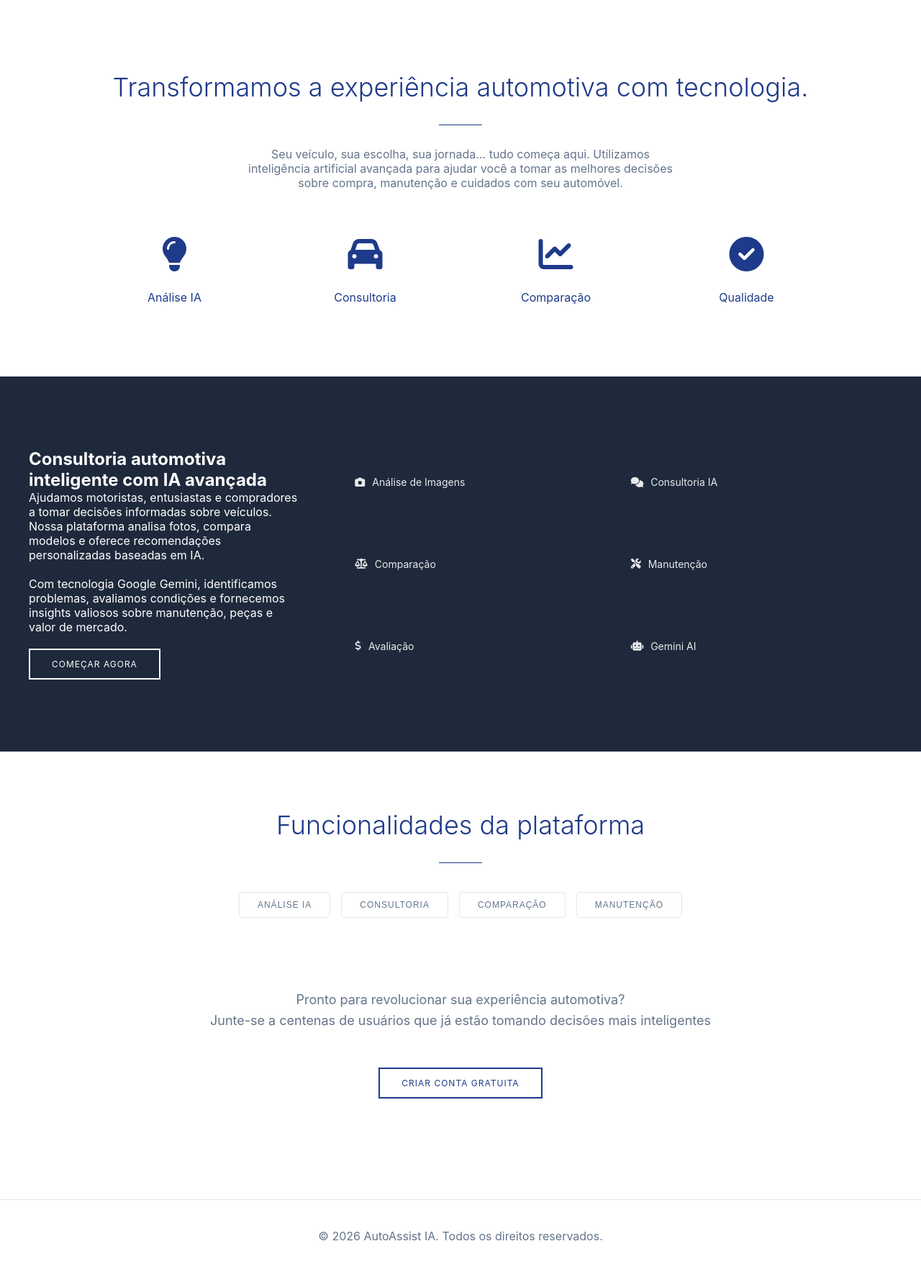
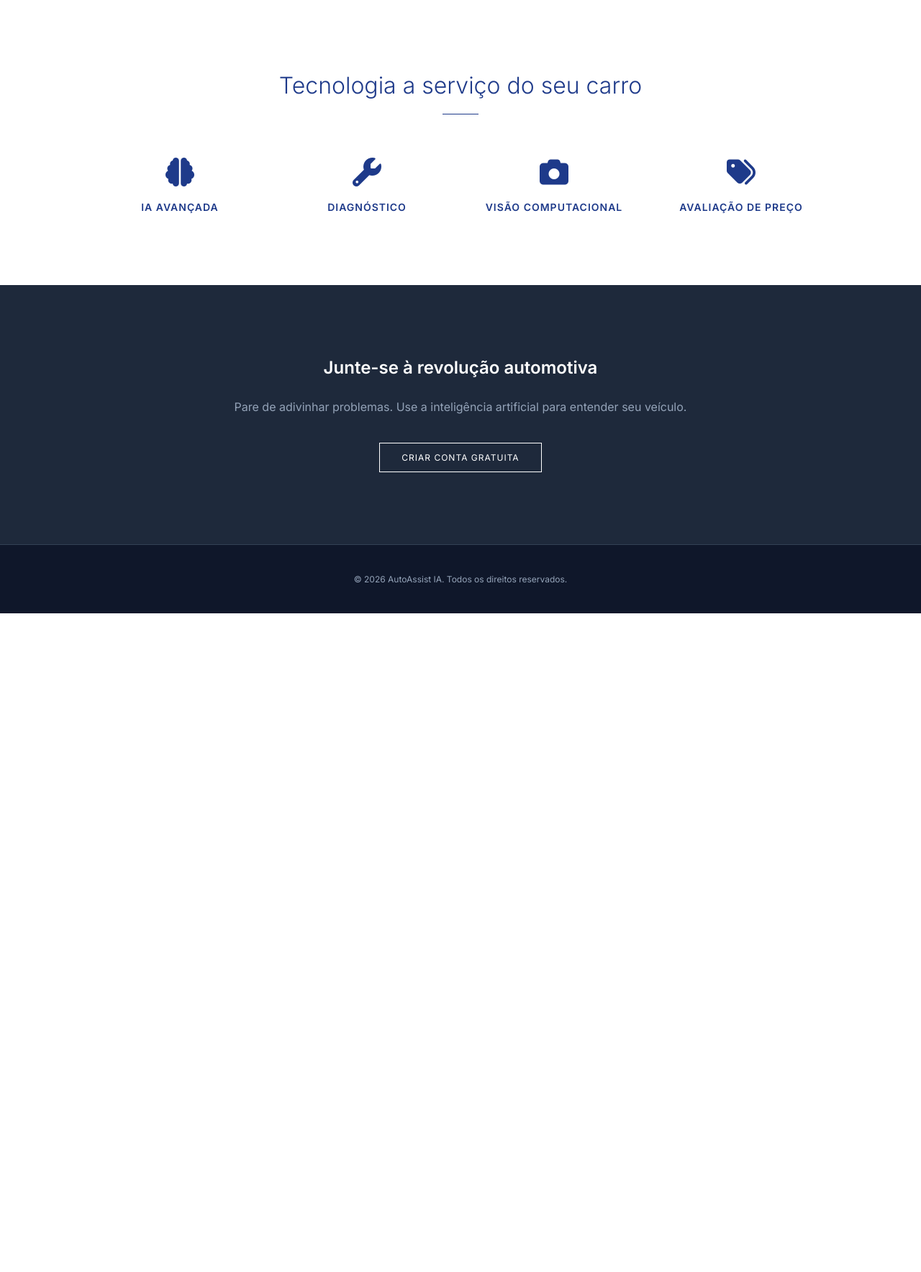
Before and after one commit to DrkCde15/AutoAssis, a Flask app: page / in a window 1280 px wide. Shown: the part 801-2568 px from the top of the page at 72% size. After the commit the page ends 1653 px from the top, so only its background shows below. Run offline with Flask 3, Linux system fonts and the light colour scheme; parts of the project's set-up code (start-up, migrations or seed data) failed here and were passed over.

Commit message:
feat: Melhoria na navegação e experiência do usuário

```diff
--- a/app.py
+++ b/app.py
@@ -24,7 +24,7 @@ from vision_ai import analisar_imagem
 # LOGGING
 # ======================================================
 logging.basicConfig(
-    level=logging.INFO,
+    level=logging.DEBUG,
     format='%(asctime)s - %(name)s - %(levelname)s - %(message)s'
 )
 logger = logging.getLogger(__name__)
@@ -229,6 +229,14 @@ def chat_page():
     except:
         return jsonify(error="Página não encontrada"), 404
 
+@app.route("/perfil", methods=["GET"])
+def perfil_page():
+    try:
+        return render_template("perfil.html")
+    except Exception as e:
+        logger.error(f"Erro ao carregar página de perfil: {e}", exc_info=True)
+        return jsonify(error="Página de perfil não encontrada"), 404
+
 # ======================================================
 # AUTH
 # ======================================================
@@ -312,10 +320,13 @@ def login():
 @jwt_required()
 def get_user_info():
     try:
-        user_id = int(get_jwt_identity())
+        current_user_identity = get_jwt_identity()
+
+        user_id = int(current_user_identity)
         user = get_user_by_id(user_id)
 
         if not user:
+            logger.warning(f"Usuário com ID {user_id} não encontrado após validação JWT.")
             return jsonify(error="Usuário não encontrado"), 404
 
         return jsonify({
@@ -325,7 +336,7 @@ def get_user_info():
             "data_criacao": user["data_criacao"].isoformat() if hasattr(user["data_criacao"], 'isoformat') else str(user["data_criacao"])
         }), 200
     except Exception as e:
-        logger.error(f"Erro ao buscar usuário: {e}", exc_info=True)
+        logger.error(f"Erro ao buscar usuário na rota /api/user: {e}", exc_info=True)
         return jsonify(error="Erro ao buscar informações"), 500
 
 @app.route("/api/logout", methods=["POST"])
--- a/templates/home.html
+++ b/templates/home.html
@@ -3,11 +3,20 @@
 <head>
     <meta charset="UTF-8">
     <meta name="viewport" content="width=device-width, initial-scale=1.0">
-    <title>AutoAssist IA - Seu Consultor Automotivo Inteligente</title>
+    <title>AutoAssist IA - Seu Consultor Automotivo</title>
 
     <link href="https://cdnjs.cloudflare.com/ajax/libs/font-awesome/6.4.0/css/all.min.css" rel="stylesheet">
+    <link href="https://fonts.googleapis.com/css2?family=Inter:wght@300;400;600&display=swap" rel="stylesheet">
 
     <style>
+        :root {
+            --primary-dark: #0f172a;
+            --secondary-dark: #1e293b;
+            --accent-blue: #1e3a8a;
+            --text-gray: #94a3b8;
+            --white: #ffffff;
+        }
+
         * {
             margin: 0;
             padding: 0;
@@ -15,14 +24,15 @@
         }
 
         body {
-            font-family: -apple-system, BlinkMacSystemFont, 'Segoe UI', Roboto, Oxygen, Ubuntu, Cantarell, sans-serif;
-            color: #1e3a8a;
+            font-family: 'Inter', sans-serif;
+            color: var(--accent-blue);
             overflow-x: hidden;
+            background-color: var(--primary-dark);
         }
 
-        /* Hero */
+        /* Hero Section */
         .hero {
-            background: linear-gradient(rgba(15, 23, 42, 0.75), rgba(30, 58, 138, 0.75)),
+            background: linear-gradient(rgba(15, 23, 42, 0.8), rgba(30, 58, 138, 0.8)),
                         url('https://images.unsplash.com/photo-1492144534655-ae79c964c9d7?q=80&w=1920');
             background-size: cover;
             background-position: center;
@@ -100,304 +135,249 @@
             font-size: 11px;
             letter-spacing: 2px;
             text-transform: uppercase;
+            transition: opacity 0.3s;
+            cursor: pointer;
         }
 
         .nav-link:hover {
             opacity: 0.7;
         }
 
-        .nav-logo-minimal {
-            width: 40px;
-            height: 40px;
-            border: 2px solid white;
-            display: flex;
-            align-items: center;
-            justify-content: center;
-            font-weight: bold;
+        .btn-minimal {
+            border: 1px solid white;
+            padding: 12px 30px;
+            color: white;
+            text-decoration: none;
+            text-transform: uppercase;
+            font-size: 12px;
+            letter-spacing: 1px;
+            transition: all 0.3s ease;
+            display: inline-block;
+        }
+
+        .btn-minimal:hover {
+            background: white;
+            color: var(--primary-dark);
         }
 
         /* Sections */
         .white-section {
+            background: white;
             padding: 100px 20px;
             text-align: center;
         }
 
-        .section-title-minimal {
-            font-size: 36px;
-            font-weight: 300;
-        }
-
-        .divider {
-            width: 60px;
-            height: 1px;
-            background: #1e3a8a;
-            margin: 30px auto;
-        }
-
-        .section-text {
-            max-width: 600px;
-            margin: 0 auto 60px;
-            color: #64748b;
-        }
-
-        /* Features */
-        .features-grid {
-            display: grid;
-            grid-template-columns: repeat(4, 1fr);
-            gap: 60px;
-            max-width: 1000px;
-            margin: auto;
-        }
-
-        .feature-icon-minimal {
-            font-size: 48px;
-            margin-bottom: 20px;
-        }
-
-        /* Dark Section */
         .dark-section {
-            background: #1e293b;
+            background: var(--secondary-dark);
             color: white;
             padding: 100px 20px;
         }
 
-        .dark-content {
-            max-width: 1200px;
-            margin: auto;
+        .features-grid {
             display: grid;
-            grid-template-columns: 1fr 2fr;
-            gap: 80px;
+            grid-template-columns: repeat(auto-fit, minmax(200px, 1fr));
+            gap: 40px;
+            max-width: 1000px;
+            margin: 60px auto 0;
         }
 
-        .logos-grid {
-            display: grid;
-            grid-template-columns: repeat(2, 1fr);
-            gap: 20px;
+        .feature-item i {
+            font-size: 40px;
+            margin-bottom: 20px;
+            color: var(--accent-blue);
         }
 
-        .logo-item {
-            display: flex;
-            align-items: center;
-            gap: 10px;
+        .feature-title {
+            font-weight: 600;
+            text-transform: uppercase;
+            letter-spacing: 1px;
             font-size: 14px;
-            opacity: 0.9;
         }
 
-        .btn-minimal {
-            border: 2px solid white;
-            padding: 12px 30px;
-            color: white;
-            text-decoration: none;
-            display: inline-block;
-            text-transform: uppercase;
+        /* Footer */
+        footer {
+            background: var(--primary-dark);
+            color: var(--text-gray);
+            text-align: center;
+            padding: 40px;
             font-size: 12px;
-            letter-spacing: 1px;
-            margin-top: 20px;
-            transition: all 0.3s ease;
+            border-top: 1px solid #334155;
         }
 
-        .btn-minimal:hover {
-            background: white;
-            color: #1e293b;
+        /* Responsividade */
+        @media (max-width: 768px) {
+            .hero h1 { font-size: 40px; letter-spacing: 5px; }
+            .nav-container { flex-direction: column; gap: 20px; }
+            .nav-logo-minimal { position: relative; left: auto; transform: none; margin-bottom: 10px; }
+            .nav-links-right { margin-left: 0; }
         }
 
-        /* --- NOVOS ESTILOS DOS BOTÕES DE FILTRO --- */
-        .recent-work {
-            padding: 80px 20px;
-            text-align: center;
-        }
-
-        .filter-buttons {
-            display: flex;
-            justify-content: center; /* Centraliza horizontalmente */
-            flex-wrap: wrap;
-            gap: 15px;
-            margin: 40px 0;
-        }
-
-        .filter-btn {
-            background: transparent;
-            border: 1px solid #e2e8f0;
-            padding: 10px 25px;
-            font-size: 12px;
-            letter-spacing: 1px;
-            text-transform: uppercase;
-            cursor: pointer;
-            transition: all 0.3s ease;
-            color: #64748b;
-            border-radius: 4px;
-        }
-
-        .filter-btn:hover {
-            border-color: #1e3a8a;
-            color: #1e3a8a;
-        }
-
-        .filter-btn.active {
-            background: #1e3a8a;
-            border-color: #1e3a8a;
-            color: white;
-        }
-        /* ------------------------------------------ */
-
-        /* Footer */
-        .footer {
-            padding: 40px 20px;
-            text-align: center;
-            border-top: 1px solid #e2e8f0;
-            color: #64748b;
-        }
-
-        /* Responsive */
-        @media (max-width: 968px) {
-            .features-grid { grid-template-columns: repeat(2, 1fr); }
-            .dark-content { grid-template-columns: 1fr; }
-        }
-
-        @media (max-width: 640px) {
-            .features-grid { grid-template-columns: 1fr; }
-            .hero h1 { font-size: 36px; letter-spacing: 5px; }
-            .nav-menu { gap: 15px; }
-            .nav-link { font-size: 9px; }
+        @keyframes fadeIn {
+            from { opacity: 0; transform: translateY(20px); }
+            to { opacity: 1; transform: translateY(0); }
         }
     </style>
 </head>
+<body>
 
-<body>
     <nav class="navbar">
         <div class="nav-container">
-            <div class="nav-menu">
-                <a href="/" class="nav-link">Home</a>
-                <a href="#services" class="nav-link">Services</a>
-                <a href="#portfolio" class="nav-link">Portfolio</a>
-                <div class="nav-logo-minimal">A</div>
-                <a href="#about" class="nav-link">About Us</a>
-                <a href="/login" class="nav-link">Journal</a>
-                <a href="/cadastro" class="nav-link">Contact</a>
+            <div style="flex: 1;"></div>
+
+            <a href="/" class="nav-logo-minimal" id="centralIcon">A</a>
+
+            <div class="nav-links-right" id="authLinks" style="flex: 1; justify-content: flex-end;">
+                <a href="/login" class="nav-link">Entrar</a>
+                <a href="/cadastro" class="nav-link">Cadastrar</a>
             </div>
         </div>
     </nav>
 
     <section class="hero">
         <div class="hero-content">
-            <div class="hero-tag">
-                <span>•</span> seu consultor <span>•</span>
+            <div class="hero-subtitle">Inteligência Artificial &bull; Automotiva</div>
+            <h1>AUTOASSIST</h1>
+            <p class="hero-description">
+                Diagnósticos precisos, avaliação de mercado e consultoria especializada para o seu veículo,<br>
+                tudo potencializado pelo Google Gemini.
+            </p>
+            <div id="ctaContainer">
+                <a href="/cadastro" class="btn-minimal">Começar Agora</a>
             </div>
-            <h1>AUTOASSIST</h1>
-            <div class="hero-subtitle">
-                <span>inteligência artificial</span> | <span>automotivo</span> | <span>especializado</span>
-            </div>
-            <p class="hero-description">
-                Análise de veículos com IA, recomendações personalizadas e consultoria especializada. Tome decisões inteligentes sobre carros, peças e manutenção com o poder da tecnologia Gemini.
-            </p>
         </div>
     </section>
 
     <section class="white-section">
-        <h2 class="section-title-minimal">Transformamos a experiência automotiva com tecnologia.</h2>
-        <div class="divider"></div>
-        <p class="section-text">
-            Seu veículo, sua escolha, sua jornada... tudo começa aqui. Utilizamos inteligência artificial avançada para ajudar você a tomar as melhores decisões sobre compra, manutenção e cuidados com seu automóvel.
-        </p>
+        <h2 style="font-weight: 300; font-size: 32px;">Tecnologia a serviço do seu carro</h2>
+        <div style="width: 50px; height: 1px; background: var(--accent-blue); margin: 20px auto;"></div>
 
         <div class="features-grid">
-            <div class="feature-minimal">
-                <div class="feature-icon-minimal"><i class="fas fa-lightbulb"></i></div>
-                <div class="feature-title">Análise IA</div>
+            <div class="feature-item">
+                <i class="fas fa-brain"></i>
+                <div class="feature-title">IA Avançada</div>
             </div>
-            <div class="feature-minimal">
-                <div class="feature-icon-minimal"><i class="fas fa-car"></i></div>
-                <div class="feature-title">Consultoria</div>
+            <div class="feature-item">
+                <i class="fas fa-wrench"></i>
+                <div class="feature-title">Diagnóstico</div>
             </div>
-            <div class="feature-minimal">
-                <div class="feature-icon-minimal"><i class="fas fa-chart-line"></i></div>
-                <div class="feature-title">Comparação</div>
+            <div class="feature-item">
+                <i class="fas fa-camera"></i>
+                <div class="feature-title">Visão Computacional</div>
             </div>
-            <div class="feature-minimal">
-                <div class="feature-icon-minimal"><i class="fas fa-check-circle"></i></div>
-                <div class="feature-title">Qualidade</div>
+            <div class="feature-item">
+                <i class="fas fa-tags"></i>
+                <div class="feature-title">Avaliação de Preço</div>
             </div>
         </div>
     </section>
 
     <section class="dark-section">
-        <div class="dark-content">
-            <div>
-                <h2>Consultoria automotiva inteligente com IA avançada</h2>
-                <p>Ajudamos motoristas, entusiastas e compradores a tomar decisões informadas sobre veículos. Nossa plataforma analisa fotos, compara modelos e oferece recomendações personalizadas baseadas em IA.</p>
-                <br>
-                <p>Com tecnologia Google Gemini, identificamos problemas, avaliamos condições e fornecemos insights valiosos sobre manutenção, peças e valor de mercado.</p>
-                <a href="/cadastro" class="btn-minimal">Começar agora</a>
-            </div>
-            <div class="logos-grid">
-                <div class="logo-item"><i class="fas fa-camera"></i> Análise de Imagens</div>
-                <div class="logo-item"><i class="fas fa-comments"></i> Consultoria IA</div>
-                <div class="logo-item"><i class="fas fa-balance-scale"></i> Comparação</div>
-                <div class="logo-item"><i class="fas fa-tools"></i> Manutenção</div>
-                <div class="logo-item"><i class="fas fa-dollar-sign"></i> Avaliação</div>
-                <div class="logo-item"><i class="fas fa-robot"></i> Gemini AI</div>
-            </div>
+        <div style="max-width: 800px; margin: 0 auto; text-align: center;">
+            <h2 style="margin-bottom: 30px;">Junte-se à revolução automotiva</h2>
+            <p style="color: var(--text-gray); margin-bottom: 40px;">
+                Pare de adivinhar problemas. Use a inteligência artificial para entender seu veículo.
+            </p>
+            <a href="/cadastro" class="btn-minimal">Criar Conta Gratuita</a>
         </div>
     </section>
 
-    <section class="recent-work">
-        <h2 class="section-title-minimal">Funcionalidades da plataforma</h2>
-        <div class="divider"></div>
-
-        <div class="filter-buttons">
-            <button class="filter-btn">Análise IA</button>
-            <button class="filter-btn">Consultoria</button>
-            <button class="filter-btn">Comparação</button>
-            <button class="filter-btn">Manutenção</button>
-        </div>
-
-        <div style="text-align: center; padding: 60px 20px; color: #64748b;">
-            <p style="font-size: 18px; margin-bottom: 30px; line-height: 1.6;">
-                Pronto para revolucionar sua experiência automotiva?<br>
-                Junte-se a centenas de usuários que já estão tomando decisões mais inteligentes
-            </p>
-            <a href="/cadastro" class="btn-minimal" style="border-color: #1e3a8a; color: #1e3a8a;">Criar conta gratuita</a>
-        </div>
-    </section>
-
-    <footer class="footer">
-        <div class="footer-bottom">
-            <p>&copy; 2026 AutoAssist IA. Todos os direitos reservados.</p>
-        </div>
+    <footer>
+        <p>&copy; 2026 AutoAssist IA. Todos os direitos reservados.</p>
     </footer>
 
     <script>
-        // Lógica dos botões de filtro (Ativar/Desativar visualmente)
-        document.querySelectorAll('.filter-btn').forEach(button => {
-            button.addEventListener('click', function() {
-                document.querySelectorAll('.filter-btn').forEach(btn => btn.classList.remove('active'));
-                this.classList.add('active');
-            });
-        });
+        document.addEventListener('DOMContentLoaded', async () => {
+            const token = localStorage.getItem('access_token');
+            const authLinks = document.getElementById('authLinks');
+            const centralIcon = document.getElementById('centralIcon');
+            const ctaContainer = document.getElementById('ctaContainer');
 
-        // Verificar se usuário está logado
-        document.addEventListener('DOMContentLoaded', function() {
-            const user = localStorage.getItem('autoassist_user');
-            const navMenu = document.querySelector('.nav-menu');
+            // Função para renderizar estado deslogado
+            const renderLoggedOut = () => {
+                // Navbar Direita
+                authLinks.innerHTML = `
+                    <a href="/login" class="nav-link">Entrar</a>
+                    <a href="/cadastro" class="nav-link">Cadastrar</a>
+                `;
 
-            if (user) {
-                const userData = JSON.parse(user);
-                navMenu.innerHTML = `
-                    <a href="/" class="nav-link">Início</a>
-                    <a href="/chat" class="nav-link">Chat</a>
-                    <a href="/perfil" class="nav-link">Perfil</a>
-                    <div class="nav-logo-minimal">A</div>
-                    <button class="nav-link" style="background:none; border:none; cursor:pointer;" onclick="logout()">Sair</button>
-                `;
+                // Ícone Central ("A" padrão)
+                centralIcon.innerHTML = 'A';
+                centralIcon.href = '/login';
+                centralIcon.title = 'AutoAssist Home';
+            };
+
+            // Se não houver token, mostra estado deslogado
+            if (!token) {
+                renderLoggedOut();
+                return;
+            }
+
+            // Se houver token, valida com o backend
+            try {
+                const response = await fetch('/api/user', {
+                    method: 'GET',
+                    headers: {
+                        'Authorization': `Bearer ${token}`,
+                        'Content-Type': 'application/json'
+                    }
+                });
+
+                if (response.ok) {
+                    const userData = await response.json();
+
+                    // Salvar dados do usuário no localStorage para perfil.html
+                    localStorage.setItem('autoassist_user', JSON.stringify(userData));
+
+                    // --- ATUALIZA A NAVBAR (LOGADO) ---
+
+                    // 1. Ícone Central vira Perfil
+                    centralIcon.href = "/perfil";
+                    centralIcon.title = `Logado como ${userData.nome}`;
+
+                    // Se o backend retornasse uma foto (userData.avatar_url), usaríamos img
+                    // Como seu backend atual retorna id, nome, email, usaremos um ícone de user
+                    centralIcon.innerHTML = `<i class="fas fa-user"></i>`;
+
+                    // 2. Links da Direita
+                    authLinks.innerHTML = `
+                        <span class="nav-link" style="cursor: default; color: #94a3b8;">Olá, ${userData.nome.split(' ')[0]}</span>
+                        <a href="/chat" class="nav-link" style="color: #60a5fa;"><i class="fas fa-comments"></i> Chat</a>
+                        <button id="btnLogout" class="nav-link" style="background:none; border:none; font-family:inherit;">SAIR</button>
+                    `;
+
+                    // 3. Atualiza botão Hero para ir direto pro Chat
+                    ctaContainer.innerHTML = `<a href="/chat" class="btn-minimal">Acessar Consultor IA</a>`;
+
+                    // Configura o evento de Logout
+                    document.getElementById('btnLogout').addEventListener('click', logout);
+                } else {
+                    // Token inválido ou expirado
+                    console.warn('Token inválido, fazendo logout local.');
+                    logout(false); // false = não chamar API, apenas limpar local
+                }
+
+            } catch (error) {
+                console.error('Erro de conexão:', error);
+                // Em caso de erro de rede, mantemos o estado atual ou forçamos logout se preferir
             }
         });
 
-        function logout() {
-            if (confirm('Tem certeza que deseja sair?')) {
-                localStorage.removeItem('autoassist_user');
-                localStorage.removeItem('access_token');
-                window.location.href = '/';
+        async function logout(callApi = true) {
+            if (callApi) {
+                const token = localStorage.getItem('access_token');
+                try {
+                    await fetch('/api/logout', {
+                        method: 'POST',
+                        headers: { 'Authorization': `Bearer ${token}` }
+                    });
+                } catch (e) {
+                    console.error("Erro ao notificar logout API", e);
+                }
             }
+
+            localStorage.removeItem('access_token');
+            localStorage.removeItem('autoassist_user');
+            window.location.href = '/'; // Recarrega a home limpa
         }
     </script>
 </body>
--- a/templates/login.html
+++ b/templates/login.html
@@ -145,7 +145,7 @@ form.addEventListener('submit', async (e) => {
         if (!res.ok) throw new Error(data.error || 'Erro no login');
 
         localStorage.setItem(TOKEN_KEY, data.access_token);
-        window.location.href = '/chat';
+        window.location.href = '/';
 
     } catch (err) {
         errorBox.textContent = err.message;
```
Also changed, not shown: other parts of templates/home.html (+47 -22 lines), templates/cadastro.html (+2 -5 lines), templates/chat.html (+23 -1 lines), templates/perfil.html (+86 -64 lines).
